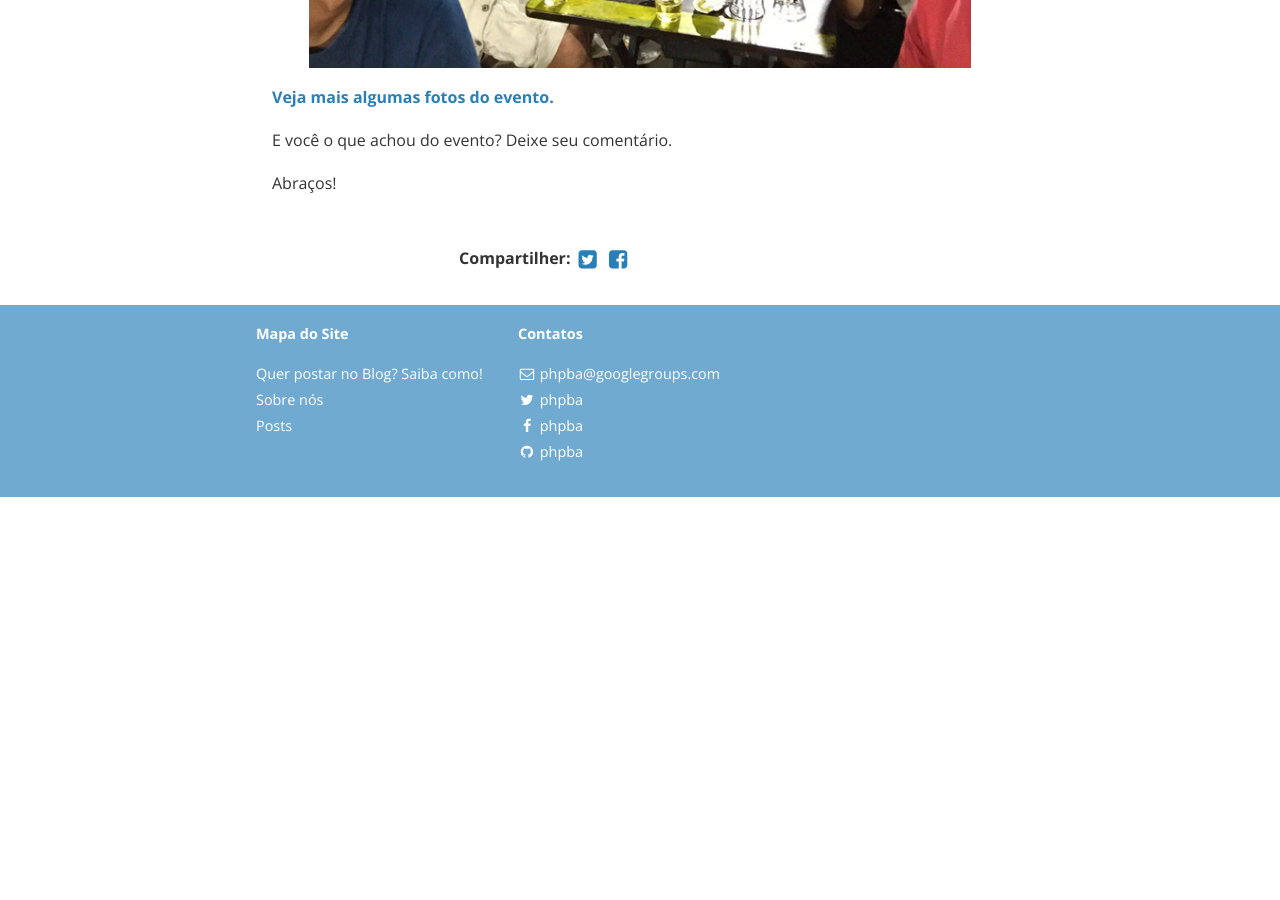
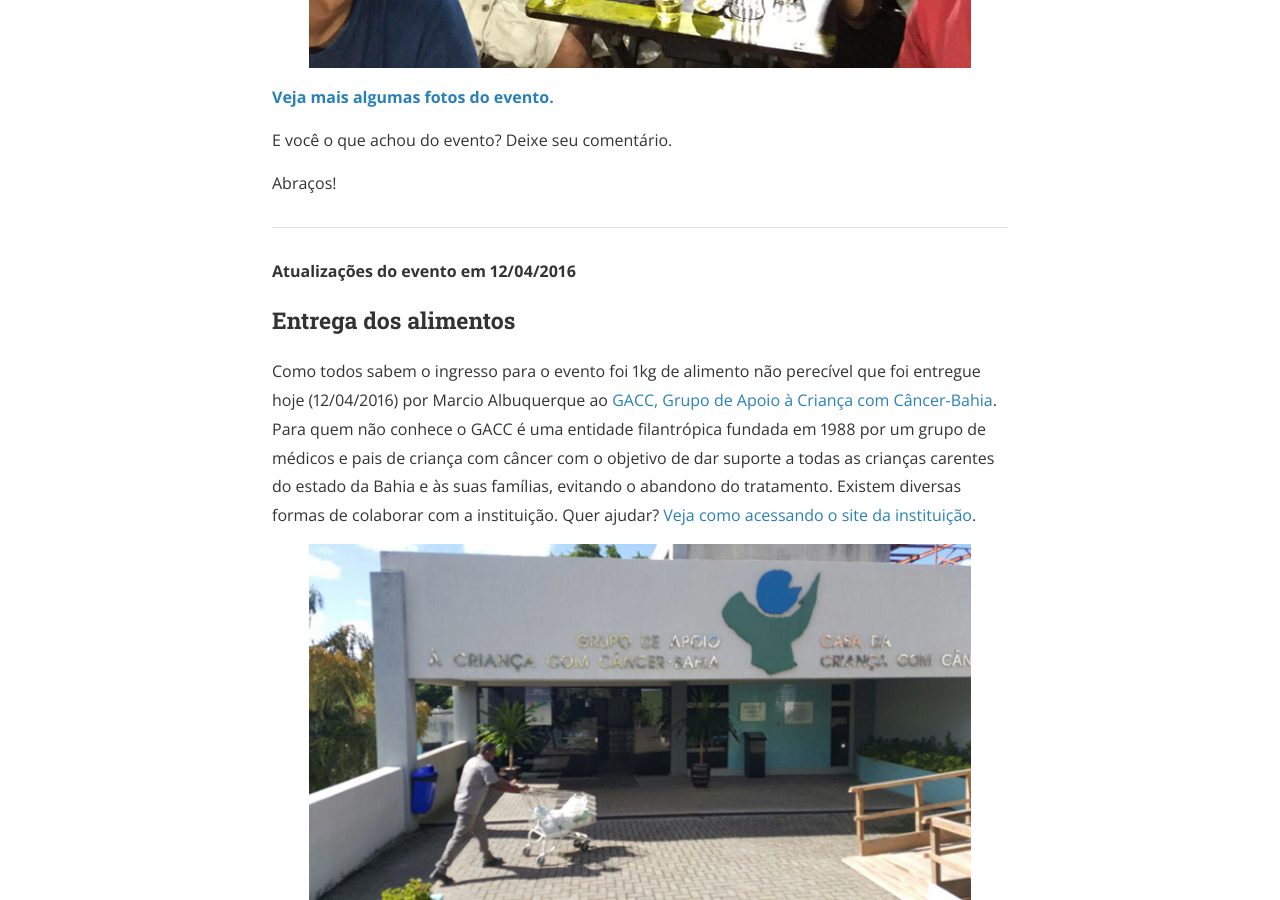
Before and after one commit to phpba/phpba.github.io, a Jekyll site: the page built from _posts/2016-04-05-review-1-phpeetup.md, in a window 1280 px wide and 900 px high, scrolled down 4494 px. Built offline with Jekyll 4.4.1, drawn with Linux system fonts in a browser that asks for light colours; nearby versions of some CDN libraries; comment, search, counter and statistics services are not loaded; a style sheet for code colours, icons or effects is not loaded; before the commit the page ends 4991 px from its top, so only the background shows below that; some of the changed text lies outside the part shown.

Commit message:
Incluido texto com a entrega dos alimentos

```diff
--- a/_posts/2016-04-05-review-1-phpeetup.md
+++ b/_posts/2016-04-05-review-1-phpeetup.md
@@ -59,3 +59,23 @@ E último assunto do dia, fechando com chave de outro, **o famoso PHPinga**. Nem
 E você o que achou do evento? Deixe seu comentário.
 
 Abraços!
+
+---
+
+**Atualizações do evento em 12/04/2016**
+
+### Entrega dos alimentos
+
+Como todos sabem o ingresso para o evento foi 1kg de alimento não perecível que foi entregue hoje (12/04/2016) por Marcio Albuquerque ao [GACC, Grupo de Apoio à Criança com Câncer-Bahia](http://gaccbahia.org.br/). Para quem não conhece o GACC é uma entidade filantrópica fundada em 1988 por um grupo de médicos e pais de criança com câncer com o objetivo de dar suporte a todas as crianças carentes do estado da Bahia e às suas famílias, evitando o abandono do tratamento. Existem diversas formas de colaborar com a instituição. Quer ajudar? [Veja como acessando o site da instituição](http://gaccbahia.org.br/como-colaborar).
+
+![Phpinga](/assets/posts/2016/04/1phpeetup/foto1.jpg)
+
+![Phpinga](/assets/posts/2016/04/1phpeetup/foto2.jpg)
+
+![Phpinga](/assets/posts/2016/04/1phpeetup/foto3.jpg)
+
+Tem uma frase de Robert Fripp que acho muito legal e gostaria de compartilhar com vocês.
+
+> ### “Não esteja disposto a ajudar: esteja disponível"
+
+Então faça sua parte também
```
Also changed, not shown: assets/posts/2016/04/1phpeetup/foto1.jpg (added), assets/posts/2016/04/1phpeetup/foto2.jpg (added), assets/posts/2016/04/1phpeetup/foto3.jpg (added).
